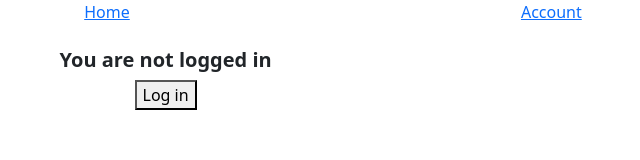
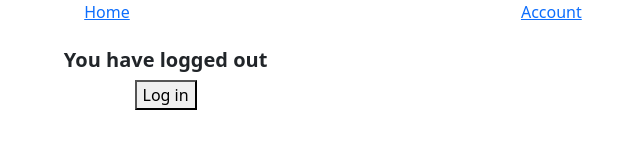
Before and after one commit to Diego-Hiriart/IngWeb-Frontend-DiegoHiriart, a React (Create React App) app: page /logout in a window 1280 px wide. Shown: the top 160 px of the page, without its empty margins (307-947 px from the left). Built offline with nearby package versions, Linux system fonts and the light colour scheme; no server answers.

Commit message:
Refactor auth and role checks
Now auth and roles checking are done with a single function called from one place, saves some lines of code

```diff
--- /dev/null
+++ b/src/Components/AuthCheck.js
@@ -0,0 +1,15 @@
+import {React} from "react";
+
+const AuthCheck = async () =>{
+    const urlCheckLogin = 'https://localhost:7017/api/auth/check'
+    console.log(JSON.parse(localStorage.getItem("authToken")))
+    const requestOptions = {
+        method: 'POST',
+        headers: { 'Authorization':"bearer "+JSON.parse(localStorage.getItem("authToken"))},
+    };
+    const response = await fetch(urlCheckLogin, requestOptions)
+    const status = response.status
+    return status
+}
+
+export default AuthCheck;
--- a/src/Views/Account.jsx
+++ b/src/Views/Account.jsx
@@ -1,36 +1,33 @@
 import {React, useEffect, useState} from "react";
 import {useNavigate} from "react-router-dom"
+import AuthCheck from "../Components/AuthCheck";
 
 function Account(){
     let navigate = useNavigate();
-    const urlCheckLogin = 'https://localhost:7017/api/auth/checklogin'
+    const [response, setResponse] = useState(null)
+    const [is401, setIs401] = useState(true);
     const [isLoggedIn, setIsLoggedIn] = useState(false);
 
     //Check if the user is logged in as soon as this page is entered
     useEffect(() => {
-        checklogin();
-    }, [isLoggedIn])
+        AuthCheck().then((status) => setResponse(status))
+    }, [])
 
-    //Checks if the token currently stored is valid
-    function checklogin(){
-        console.log(JSON.parse(localStorage.getItem("authToken")))
-        const requestOptions = {
-            method: 'GET',
-            headers: { 'Authorization':"bearer "+JSON.parse(localStorage.getItem("authToken"))},
-        };
-        fetch(urlCheckLogin, requestOptions)
-            .then(res => {
-                if(res.ok){//If not ok, token must be invalid
-                    setIsLoggedIn(true);
-                }else{
-                    setIsLoggedIn(false);
-                }
-            });
-    }
+    //Check what to do with the response
+    useEffect(() => {
+        if(response == 200){
+            setIs401(false)
+        }else if(response == 401){
+            setIs401(true)
+        }else if(response == 403){
+            setIs401(false)
+        }
+        console.log(response)
+    }, [response])
 
     const content=
         <div className="container">
-            {isLoggedIn === true ?
+            {is401 === false ?
                 <div style={{display: 'flex',  justifyContent:'space-evenly', alignItems:'center', width: '70%', flexDirection:'column'}}>
                     <br/>
                     <h5><b>You are already logged in</b></h5>
--- a/src/Views/Login.jsx
+++ b/src/Views/Login.jsx
@@ -1,38 +1,34 @@
 import {React, useEffect, useState} from "react";
 import {useNavigate} from "react-router-dom"
 import {Credentials} from "../Models/Credentials.ts";
+import AuthCheck from "../Components/AuthCheck";
 
 function Login(){
     let navigate = useNavigate();
+    const [response, setResponse] = useState(null)
+    const [is401, setIs401] = useState(true);
     const urlLogin = 'https://localhost:7017/api/auth/login';
-    const urlCheckLogin = 'https://localhost:7017/api/auth/checklogin'
     const [credentials, setCredentials] = useState(new Credentials());
     const inputStyle = {'margin':'4px'};
-    const [isLoggedIn, setIsLoggedIn] = useState(false);
     const [logInResult, setLogInResult] = useState("")
     const [success, setSuccess] = useState(null);
 
     //Check if the user is logged in as soon as this page is entered
     useEffect(() => {
-        checklogin();
-    }, [isLoggedIn])
+        AuthCheck().then((status) => setResponse(status))
+    }, [])
 
-    //Checks if the token currently stored is valid
-    function checklogin(){
-        console.log(JSON.parse(localStorage.getItem("authToken")))
-        const requestOptions = {
-            method: 'GET',
-            headers: { 'Authorization':"bearer "+JSON.parse(localStorage.getItem("authToken"))},
-        };
-        fetch(urlCheckLogin, requestOptions)
-            .then(res => {
-                if(res.ok){//If not ok, token must be invalid
-                    setIsLoggedIn(true);
-                }else{
-                    setIsLoggedIn(false);
-                }
-            });
-    }
+    //Check what to do with the response
+    useEffect(() => {
+        if(response == 200){
+            setIs401(false)
+        }else if(response == 401){
+            setIs401(true)
+        }else if(response == 403){
+            setIs401(false)
+        }
+        console.log(response)
+    }, [response])
 
     function tryLogin(){
         const requestOptions = {
@@ -52,7 +48,7 @@ function Login(){
                     res.text()
                     .then(text => setLogInResult(text.toString()))
                     .then(text => console.log(text.toString()))
-                    setIsLoggedIn(false)
+                    setIs401(true)
                     setSuccess(false)
                 }
             });
@@ -69,7 +65,7 @@ function Login(){
     const content=
         <div className="container">
             <h2>Log in to your account</h2>
-            {isLoggedIn === false && success !== true &&
+            {is401 === true && success !== true &&
                 <>
                 <br/>
                 <div style={{display: 'flex',  justifyContent:'space-evenly', alignItems:'center', width: '70%', flexDirection:'column'}}>
@@ -86,7 +82,7 @@ function Login(){
                 }
                 </>
             }
-            {isLoggedIn === true &&
+            {is401 === false &&
                 <>
                 <br/>
                 <div style={{display: 'flex',  justifyContent:'space-evenly', alignItems:'center', width: '70%', flexDirection:'column'}}>
--- a/src/Views/Logout.jsx
+++ b/src/Views/Logout.jsx
@@ -1,37 +1,33 @@
 import {React, useEffect, useState} from "react";
 import {useNavigate} from "react-router-dom"
+import AuthCheck from "../Components/AuthCheck";
 
 function Logout(){
     let navigate = useNavigate();
-    const urlCheckLogin = 'https://localhost:7017/api/auth/checklogin'
-    const [isLoggedIn, setIsLoggedIn] = useState(false);
+    const [response, setResponse] = useState(null)
+    const [is401, setIs401] = useState(true);
     console.log(JSON.parse(localStorage.getItem("authToken")))
 
     //Check if the user is logged in as soon as this page is entered
     useEffect(() => {
-        checklogin();
-    }, [isLoggedIn])
+        AuthCheck().then((status) => setResponse(status))
+    }, [])
 
-    //Checks if the token currently stored is valid
-    function checklogin(){
-        console.log(JSON.parse(localStorage.getItem("authToken")))
-        const requestOptions = {
-            method: 'GET',
-            headers: { 'Authorization':"bearer "+JSON.parse(localStorage.getItem("authToken"))},
-        };
-        fetch(urlCheckLogin, requestOptions)
-            .then(res => {
-                if(res.ok){//If not ok, token must be invalid
-                    setIsLoggedIn(true);
-                }else{
-                    setIsLoggedIn(false);
-                }
-            });
-    }
+    //Check what to do with the response
+    useEffect(() => {
+        if(response == 200){
+            setIs401(false)
+        }else if(response == 401){
+            setIs401(true)
+        }else if(response == 403){
+            setIs401(false)
+        }
+        console.log(response)
+    }, [response])
 
     const content =
     <div className="container">
-        {isLoggedIn === true ?
+        {is401 === true ?
             <div style={{display: 'flex',  justifyContent:'space-evenly', alignItems:'center', width: '70%', flexDirection:'column'}}>
                 {localStorage.removeItem("authToken")}
                 <h5><br/><b>You have logged out</b></h5>
--- a/src/Views/Users/DeleteUser.jsx
+++ b/src/Views/Users/DeleteUser.jsx
@@ -1,16 +1,13 @@
-import {React, useEffect, useState } from "react";
+import {Fragment, React, useEffect, useState } from "react";
 import { useNavigate } from "react-router-dom";
+import AuthCheck from "../../Components/AuthCheck";
 
 function DeleteUser(){
     let navigate = useNavigate();
-    const [is400, setIs400] = useState(false);
-    const [is401, setIs401] = useState(false);
-    const [is403, setIs403] = useState(false);
+    const [response, setResponse] = useState(null)
+    const [is401, setIs401] = useState(true);
+    const [is403, setIs403] = useState(true);
     const urlDel = 'https://localhost:7017/api/users/';
-    const urlCheckLogin = 'https://localhost:7017/api/auth/checklogin'
-    const urlCheckAdmin = 'https://localhost:7017/api/auth/checkadmin'
-    const [isLoggedIn, setIsLoggedIn] = useState(false);
-    const [isRole, setIsRole] = useState(false);
     const [searchParam, setSearchParam] = useState(//"searchParam" object
         {
             id: ''//property
@@ -20,43 +17,23 @@ function DeleteUser(){
 
     //Check if the user is logged in as soon as this page is entered
     useEffect(() => {
-        checklogin();
-        checkRole();
-    }, [isLoggedIn])
+        AuthCheck().then((status) => setResponse(status))
+    }, [])
 
-    //Checks if the token currently stored is valid
-    function checklogin(){
-        console.log(JSON.parse(localStorage.getItem("authToken")))
-        const requestOptions = {
-            method: 'GET',
-            headers: { 'Authorization':"bearer "+JSON.parse(localStorage.getItem("authToken"))},
-        };
-        fetch(urlCheckLogin, requestOptions)
-            .then(res => {
-                if(res.ok){//If not ok, token must be invalid
-                    setIsLoggedIn(true);
-                }else{
-                    setIsLoggedIn(false);
-                }
-            });
-    }
-
-    //Checks if the token currently stored has a valid role
-    function checkRole(){
-        console.log(JSON.parse(localStorage.getItem("authToken")))
-        const requestOptions = {
-            method: 'GET',
-            headers: { 'Authorization':"bearer "+JSON.parse(localStorage.getItem("authToken"))},
-        };
-        fetch(urlCheckAdmin, requestOptions)
-            .then(res => {
-                if(res.ok){//If not ok, token must be invalid
-                    setIsRole(true);
-                }else{
-                    setIsRole(false);
-                }
-            });
-    }
+    //Check what to do with the response
+    useEffect(() => {
+        if(response == 200){
+            setIs401(false)
+            setIs403(false)
+        }else if(response == 401){
+            setIs401(true)
+            setIs403(true)
+        }else if(response == 403){
+            setIs401(false)
+            setIs403(true)
+        }
+        console.log(response)
+    }, [response])
 
     //Function to send DELETE request
     function deltUser(){
@@ -69,15 +46,8 @@ function DeleteUser(){
             .then(res => {
                 if(res.ok){
                     setSuccessDel(true);
-                }else if(res.status === 400){
+                }else{
                     setSuccessDel(false);
-                    setIs400(true)
-                }else if(res.status === 401){
-                    setSuccessDel(false);
-                    setIs401(true);
-                }else if(res.status === 403){
-                    setSuccessDel(false);
-                    setIs403(true);
                 }
             })
     }
@@ -103,7 +73,7 @@ function DeleteUser(){
             </div>
         </div>
 
-    if(!isLoggedIn){
+    if(is401){
         content =
             <div className="container">
                 <div style={{display: 'flex', flexDirection:'column', justifyContent:'center', alignItems:'center', width: '70%'}}>
@@ -112,7 +82,7 @@ function DeleteUser(){
                 </div>
             </div>
     }else {
-        if(!isRole){
+        if(is403){
             content =
                 <div className="container">
                     <div style={{display: 'flex', flexDirection:'column',  justifyContent:'center', alignItems:'center', width: '70%'}}>
@@ -120,7 +90,7 @@ function DeleteUser(){
                         <button onClick={() => {navigate("/users")}}>Return to menu</button>
                     </div>
                 </div>
-        }else if((!is401 && !is403) || is400){
+        }else if(!is401 && !is403){
             content =
                 <div className="container">
                     <div style={{display: 'flex', 'flexDirection':'column',  justifyContent:'normal', alignItems:'normal', width: '70%'}}>
--- a/src/Views/Users/EditUser.jsx
+++ b/src/Views/Users/EditUser.jsx
@@ -1,15 +1,13 @@
 import {React, useEffect, useState, createRef } from "react";
 import { useNavigate } from "react-router-dom";
+import AuthCheck from "../../Components/AuthCheck";
 
 function EditUser(){
     let navigate = useNavigate();
-    const [is400, setIs400] = useState(false);
+    const [response, setResponse] = useState(null)
     const [is401, setIs401] = useState(false);
-    const [is403, setIs403] = useState(false);
     const urlPut = 'https://localhost:7017/api/users';
     const urlGet = 'https://localhost:7017/api/users/full-match/';
-    const urlCheckLogin = 'https://localhost:7017/api/auth/checklogin'
-    const [isLoggedIn, setIsLoggedIn] = useState(false);
     const [user, setUser] = useState(null);
     let [userPut, setuserPut] = useState(null);
     const [searchParam, setSearchParam] = useState(//"searchParam" object
@@ -26,25 +24,20 @@ function EditUser(){
 
     //Check if the user is logged in as soon as this page is entered
     useEffect(() => {
-        checklogin();
-    }, [isLoggedIn])
+        AuthCheck().then((status) => setResponse(status))
+    }, [])
 
-    //Checks if the token currently stored is valid
-    function checklogin(){
-        console.log(JSON.parse(localStorage.getItem("authToken")))
-        const requestOptions = {
-            method: 'GET',
-            headers: { 'Authorization':"bearer "+JSON.parse(localStorage.getItem("authToken"))},
-        };
-        fetch(urlCheckLogin, requestOptions)
-            .then(res => {
-                if(res.ok){//If not ok, token must be invalid
-                    setIsLoggedIn(true);
-                }else{
-                    setIsLoggedIn(false);
-                }
-            });
-    }
+    //Check what to do with the response
+    useEffect(() => {
+        if(response == 200){
+            setIs401(false)
+        }else if(response == 401){
+            setIs401(true)
+        }else if(response == 403){
+            setIs401(false)
+        }
+        console.log(response)
+    }, [response])
 
     //Function to send GET request
     function search(){
@@ -64,7 +57,6 @@ function EditUser(){
                 }else if(res.status === 400){
                     setSuccessGet(false)
                     setSuccessPut(null);//Reset so it doesnt show the old result message
-                    setIs400(true)
                 }else if(res.status === 401){
                     setSuccessGet(false);
                     setSuccessPut(null);//Reset so it doesnt show the old result message
@@ -72,7 +64,6 @@ function EditUser(){
                 }else if(res.status === 403){
                     setSuccessGet(false);
                     setSuccessPut(null);
-                    setIs403(true)
                 }
             }
         )
@@ -137,7 +128,7 @@ function EditUser(){
             </div>
         </div>
 
-    if(!isLoggedIn){
+    if(is401){
         content =
             <div className="container">
                 <div style={{display: 'flex', flexDirection:'column', justifyContent:'center', alignItems:'center', width: '70%'}}>
@@ -146,7 +137,7 @@ function EditUser(){
                 </div>
             </div>
     }else {
-        if((successGet && !is401 && !is403) || is400){
+        if((successGet && !is401)){
             content =
                 <div className="container">
                     <div style={{display: 'flex', 'flexDirection':'column',  justifyContent:'normal', alignItems:'normal', width: '70%'}}>
--- a/src/Views/Users/GetUsers.jsx
+++ b/src/Views/Users/GetUsers.jsx
@@ -1,58 +1,36 @@
 import {React, useEffect, useState } from "react";
-import {useNavigate} from "react-router-dom"
+import {useNavigate} from "react-router-dom";
+import AuthCheck from "../../Components/AuthCheck";
 
 function GetUsers(){
     let navigate = useNavigate();
-    const [is400, setIs400] = useState(false);
-    const [is401, setIs401] = useState(false);
-    const [is403, setIs403] = useState(false);
+    const [response, setResponse] = useState(null)
+    const [is401, setIs401] = useState(true);
+    const [is403, setIs403] = useState(true);
     const urlGet = 'https://localhost:7017/api/users'
-    const urlCheckLogin = 'https://localhost:7017/api/auth/checklogin'
-    const urlCheckAdmin = 'https://localhost:7017/api/auth/checkadmin'
-    const [isLoggedIn, setIsLoggedIn] = useState(false);
     const [isRole, setIsRole] = useState(false);
     const [successGet, setSuccessGet] = useState(null);
     const [users, setUsers] = useState(null);//Users is empty by default
 
     //Check if the user is logged in as soon as this page is entered
     useEffect(() => {
-        checklogin();
-        checkRole();
-    }, [isLoggedIn])
+        AuthCheck().then((status) => setResponse(status))
+    }, [])
 
-    //Checks if the token currently stored is valid
-    function checklogin(){
-        console.log(JSON.parse(localStorage.getItem("authToken")))
-        const requestOptions = {
-            method: 'GET',
-            headers: { 'Authorization':"bearer "+JSON.parse(localStorage.getItem("authToken"))},
-        };
-        fetch(urlCheckLogin, requestOptions)
-            .then(res => {
-                if(res.ok){//If not ok, token must be invalid
-                    setIsLoggedIn(true);
-                }else{
-                    setIsLoggedIn(false);
-                }
-            });
-    }
-
-    //Checks if the token currently stored has a valid role
-    function checkRole(){
-        console.log(JSON.parse(localStorage.getItem("authToken")))
-        const requestOptions = {
-            method: 'GET',
-            headers: { 'Authorization':"bearer "+JSON.parse(localStorage.getItem("authToken"))},
-        };
-        fetch(urlCheckAdmin, requestOptions)
-            .then(res => {
-                if(res.ok){//If not ok, token must be invalid
-                    setIsRole(true);
-                }else{
-                    setIsRole(false);
-                }
-            });
-    }
+    //Check what to do with the response
+    useEffect(() => {
+        if(response == 200){
+            setIs401(false)
+            setIs403(false)
+        }else if(response == 401){
+            setIs401(true)
+            setIs403(true)
+        }else if(response == 403){
+            setIs401(false)
+            setIs403(true)
+        }
+        console.log(response)
+    }, [response])
 
     //Function to send GET request
     const getAll = () => {
@@ -69,7 +47,6 @@ function GetUsers(){
                 setSuccessGet(true);
             }else if(res.status === 400){
                 setSuccessGet(false);
-                setIs400(true)
             }else if(res.status === 401){
                 setSuccessGet(false);
                 setIs401(true)
@@ -97,7 +74,7 @@ function GetUsers(){
             </div>
         </div>
 
-    if(!isLoggedIn){
+    if(is401){
         content =
             <div className="container">
                 <div style={{display: 'flex', flexDirection:'column', justifyContent:'center', alignItems:'center', width: '70%'}}>
@@ -106,7 +83,7 @@ function GetUsers(){
                 </div>
             </div>
     }else {
-        if(!isRole){
+        if(is403){
             content =
                 <div className="container">
                     <div style={{display: 'flex', flexDirection:'column',  justifyContent:'center', alignItems:'center', width: '70%'}}>
@@ -114,7 +91,7 @@ function GetUsers(){
                         <button onClick={() => {navigate("/users")}}>Return to menu</button>
                     </div>
                 </div>
-        }if((users && successGet && !is401 && !is403) || is400){//If users array has content, there is authorization and the request is not forbidden (correct role)
+        }if((users && successGet && !is401 && !is403)){//If users array has content, there is authorization and the request is not forbidden (correct role)
             content =
                 <div className="container">
                     <div style={{display: 'flex',  justifyContent:'normal', alignItems:'center', width: '70%'}}>
--- a/src/Views/Users/SearchUsers.jsx
+++ b/src/Views/Users/SearchUsers.jsx
@@ -1,14 +1,12 @@
 import {React, useEffect,useState } from "react";
 import { useNavigate } from "react-router-dom";
+import AuthCheck from "../../Components/AuthCheck";
 
 function SearchUsers(){
     let navigate = useNavigate();
-    const [is400, setIs400] = useState(false);
-    const [is401, setIs401] = useState(false);
-    const [is403, setIs403] = useState(false);
+    const [response, setResponse] = useState(null)
+    const [is401, setIs401] = useState(true);
     const urlGet = 'https://localhost:7017/api/users/partial-match/'
-    const urlCheckLogin = 'https://localhost:7017/api/auth/checklogin'
-    const [isLoggedIn, setIsLoggedIn] = useState(false);
     const [users, setUsers] = useState(null);//users is empty by default
     const [successGet, setSuccessGet] = useState(null);
     const [searchParam, setSearchParam] = useState(//"searchParam" object
@@ -19,25 +17,21 @@ function SearchUsers(){
 
     //Check if the user is logged in as soon as this page is entered
     useEffect(() => {
-        checklogin();
-    }, [isLoggedIn])
+        AuthCheck().then((status) => setResponse(status))
+    }, [])
 
-    //Checks if the token currently stored is valid
-    function checklogin(){
-        console.log(JSON.parse(localStorage.getItem("authToken")))
-        const requestOptions = {
-            method: 'GET',
-            headers: { 'Authorization':"bearer "+JSON.parse(localStorage.getItem("authToken"))},
-        };
-        fetch(urlCheckLogin, requestOptions)
-            .then(res => {
-                if(res.ok){//If not ok, token must be invalid
-                    setIsLoggedIn(true);
-                }else{
-                    setIsLoggedIn(false);
-                }
-            });
-    }
+    //Check what to do with the response
+    useEffect(() => {
+        if(response == 200){
+            setIs401(false)
+        }else if(response == 401){
+            setIs401(true)
+        }else if(response == 403){
+            setIs401(false)
+        }
+        console.log(response)
+    }, [response])
+
 
     //Function to send GET request
     function search(){
@@ -54,13 +48,6 @@ function SearchUsers(){
                     setSuccessGet(true);
                 }else if(res.status === 400){
                     setSuccessGet(false);
-                    setIs400(true)
-                }else if(res.status === 401){
-                    setSuccessGet(false);
-                    setIs401(true)
-                }else if(res.status === 403){
-                    setSuccessGet(false);
-                    setIs403(true)
                 }
             })
     }
@@ -107,7 +94,7 @@ function SearchUsers(){
             </div>
         </div>
 
-    if(!isLoggedIn){
+    if(is401){
         content =
             <div className="container">
                 <div style={{display: 'flex', flexDirection:'column', justifyContent:'center', alignItems:'center', width: '70%'}}>
@@ -116,7 +103,7 @@ function SearchUsers(){
                 </div>
             </div>
     }else {
-        if((successGet  && !is401 && !is403) || is400){
+        if(successGet  && !is401){
             content =
                 <div className="container">
                     <div style={{display: 'flex', 'flexDirection':'column',  justifyContent:'normal', alignItems:'normal', width: '70%'}}>
```
